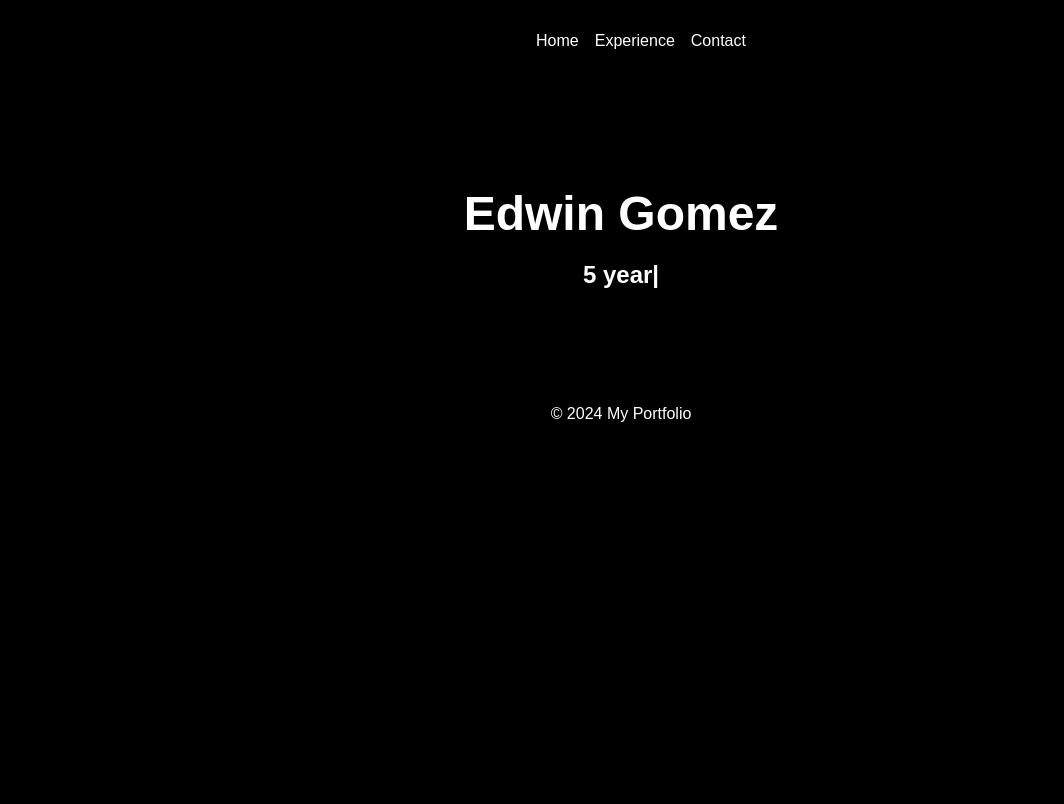
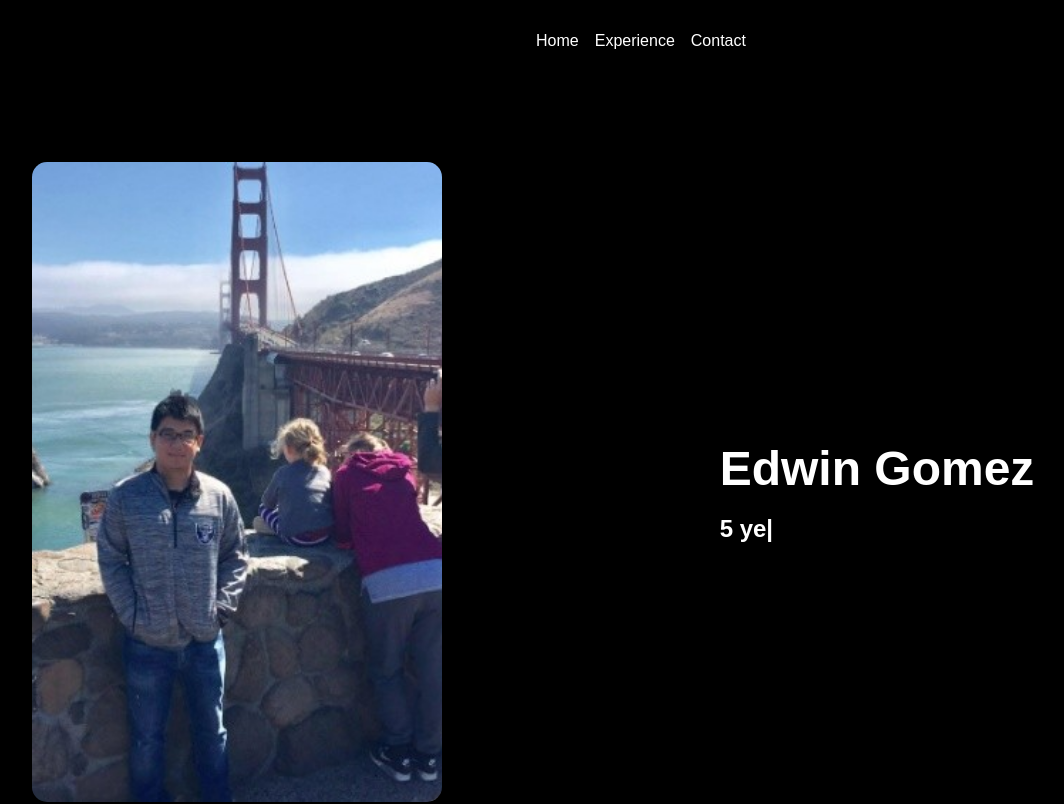
Before and after one commit to edwingomez12/edwingomez12.github.io, a React (Create React App) app: page / in a window 1280 px wide. Shown: the top 804 px of the page, without its empty margins (19-1083 px from the left). Built offline with nearby package versions, Linux system fonts and the light colour scheme.

Commit message:
Changed home and added experience

```diff
--- a/src/components/Home.css
+++ b/src/components/Home.css
@@ -1,21 +1,50 @@
 .home {
+    display: flex;
+    height: 100vh;
+  }
+
+  .left-side {
+    flex: 0 0 40%; /* Adjust this value to control the width of the left side */
+    display: flex;
+    align-items: center;
+    justify-content: center;
+    position: relative;
+    overflow: hidden;
+  }
+
+  .image {
+    width: 80%; /* Adjust this value to control the size of the image */
+    height: 80%;
+    background: url('/public/Me.jpeg') no-repeat center center/cover;
+    border-radius: 15px;
+    box-shadow: 0 4px 30px rgba(0, 0, 0, 0.1);
+    transition: transform 0.3s ease, filter 0.3s ease;
+  }
+
+  .image:hover {
+    transform: scale(1.05);
+    filter: brightness(1.1);
+  }
+
+  .right-side {
+    flex: 1;
     background-color: #000;
     color: #fff;
-    padding: 4rem 2rem;
-    text-align: center;
+    display: flex;
+    align-items: center;
+    justify-content: center;
+    padding: 2rem;
   }
 
-  .home h1 {
+  .right-side .content {
+    max-width: 600px;
+  }
+
+  .right-side h1 {
     font-size: 3rem;
     margin-bottom: 1rem;
   }
 
-  .home p {
+  .right-side p {
     font-size: 1.25rem;
   }
-
-  .container {
-    max-width: 1200px;
-    margin: 0 auto;
-    padding: 0 1rem;
-  }
--- a/src/components/Home.js
+++ b/src/components/Home.js
@@ -5,9 +5,12 @@ import './Home.css';
 const Home = () => {
   return (
     <section className="home">
-      <div className="container">
-        <h1>
-            Edwin Gomez
+      <div className="left-side">
+        <div className="image"></div>
+      </div>
+      <div className="right-side">
+        <div className="content">
+        <h1>Edwin Gomez
         </h1>
         <h2>
           <ReactTyped
@@ -17,6 +20,7 @@ const Home = () => {
             loop
           />
         </h2>
+        </div>
       </div>
     </section>
   );
--- a/src/components/Projects.js
+++ b/src/components/Projects.js
@@ -5,15 +5,22 @@ const Projects = () => {
   return (
     <section className="projects">
       <div className="container">
-        <h2>My Projects</h2>
+        <h2>Experience</h2>
         <div className="project-list">
           <div className="project-item">
-            <h3>Project 1</h3>
-            <p>Description of project 1.</p>
+            <h3>IBM 2019-2021</h3>
+            <h4>Application Developer</h4>
+            <p>Worked as a consultant on a AT&T project. Used Java/Oracle to help
+              the business place service orders for new government locations
+            </p>
           </div>
           <div className="project-item">
-            <h3>Project 2</h3>
-            <p>Description of project 2.</p>
+            <h3>GM Financial 2021-</h3>
+            <h4>Software Engineer</h4>
+            <p>Worked on the credit team to help migrate on prem applications to cloud in Azure.
+              Used DotNet framework to help build azure functions to help business receive credit applications from
+              dealerships
+            </p>
           </div>
         </div>
       </div>
```
Also changed, not shown: public/Me.jpeg (added).
